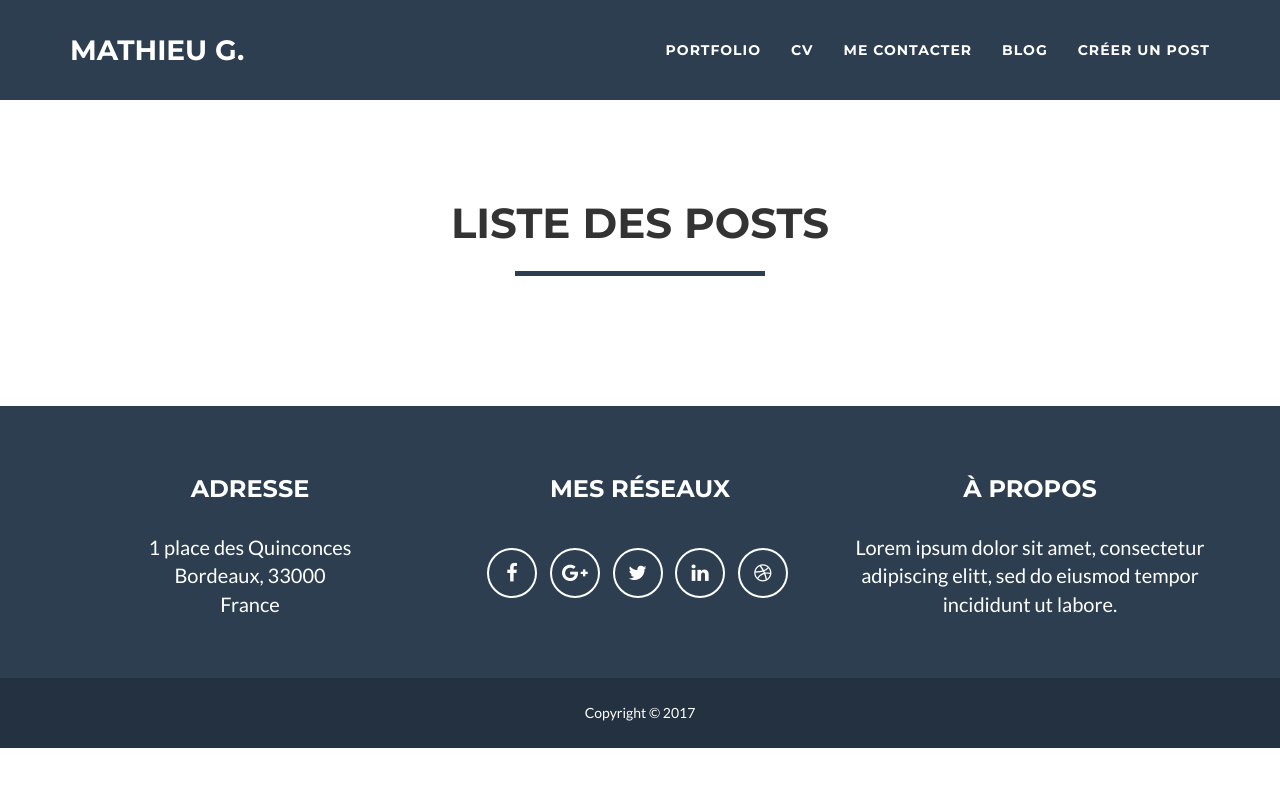
After one commit to Chekaviah/openclassrooms-projet-5, a PHP site: page /blog in a window 1280 px wide. The commit adds this page. Shown: the top 787 px of the page. Run offline with PHP 8.4, Linux system fonts and the light colour scheme; data that the repository does not hold is empty; some libraries are stand-ins or nearby versions.

Commit message:
add blog archive page

```diff
--- a/config/routes.php
+++ b/config/routes.php
@@ -7,6 +7,7 @@ use Blog\Controllers\BlogController;
 $routes = new RouteCollection();
 
 $routes->add('home', new Route('/', array('_controller' => array(new BlogController(), 'home'))));
+$routes->add('blog', new Route('/blog', array('_controller' => array(new BlogController(), 'blog'))));
 $routes->add('view', new Route('/view/{id}', array('_controller' => array(new BlogController(), 'view'))));
 $routes->add('edit', new Route('/edit/{id}', array('_controller' => array(new BlogController(), 'edit'))));
 $routes->add('create', new Route('/create', array('_controller' => array(new BlogController(), 'create'))));
--- a/public/css/front.css
+++ b/public/css/front.css
@@ -604,11 +604,12 @@ fieldset[disabled] .btn-success.active {
 
 
 /**
- *	POST CREATE / EDIT
+ *	CUSTOM
  */
 
 #post-create,
-#post-edit {
+#post-edit,
+#post-list {
 	padding-top: 200px;
 }
 
@@ -624,11 +625,6 @@ fieldset[disabled] .btn-success.active {
 	min-width: 100%;
 }
 
-
-/**
- *	POST VIEW
- */
-
 .post-content {
 	margin: 50px 0;
 }
@@ -639,3 +635,34 @@ fieldset[disabled] .btn-success.active {
 	color: #777;
 	margin: 0;
 }
+
+.post-link {
+	display: inline-block;
+	margin-top: 20px;
+}
+
+.post-link:hover {
+	background-color: #f5f5f5;
+	text-decoration: none;
+}
+
+.post-item {
+	padding: 15px;
+	color: #333;
+}
+
+.post-title h4 {
+	margin-top: 0;
+	padding-bottom: 5px;
+	border-bottom: 2px solid #2C3E50;
+}
+
+.post-publication {
+	font-weight: bold;
+	color: #777;
+}
+
+.post-author {
+	color: #18BC9C;
+	text-decoration: underline;
+}
--- a/src/Controllers/BlogController.php
+++ b/src/Controllers/BlogController.php
@@ -21,6 +21,14 @@ class BlogController extends AbstractController
 	public function home()
 	{
 		return View::render('blog/home.twig', $this->getVars());
+	}
+
+	public function blog()
+	{
+		$posts = $this->PostManager->getAllPosts();
+
+		$this->set('posts', $posts);
+		return View::render('blog/blog.twig', $this->getVars());
 	}
 
 	public function view(Request $request)
--- a/src/Managers/PostManager.php
+++ b/src/Managers/PostManager.php
@@ -13,6 +13,29 @@ class PostManager extends AbstractManager
 	public function __construct()
 	{
 		$this->connector = MysqlConnector::getInstance();
+	}
+
+	public function getAllPosts()
+	{
+		$sql = "SELECT * FROM blog";
+		$stmt = $this->connector->prepare($sql);
+		$stmt->execute();
+
+		$r = [];
+		while($l = $stmt->fetch()) {
+			$post = new Post();
+			$post->setId($l['id']);
+			$post->setTitle($l['title']);
+			$post->setHeader($l['header']);
+			$post->setContent($l['content']);
+			$post->setAuthor($l['author']);
+			$post->setPublication($l['publication']);
+			$post->setLastUpdate($l['last_update']);
+
+			$r[] = $post;
+		}
+
+		return $r;
 	}
 
 	public function getPostById($id)
--- /dev/null
+++ b/views/blog/blog.twig
@@ -0,0 +1,31 @@
+{% extends "layout/front.twig" %}
+
+{% block title %}Liste des posts{% endblock %}
+
+{% block content %}
+    <section id="post-list">
+        <div class="container">
+            <div class="row">
+                <div class="col-lg-12 text-center">
+                    <h2>Liste des posts</h2>
+                    <hr class="star-primary">
+                </div>
+            </div>
+            <div class="row">
+                {% for post in posts %}
+                {% for i in 0..10 %}
+                    <div class="col-lg-3 col-md-4 col-sm-6 col-xs-12">
+                        <a class="post-link" href="/view/{{ post.id }}">
+                            <div class="post-item">
+                                <div class="post-title"><h4>{{ post.title }}</h4></div>
+                                <div class="post-header"><h6>{{ post.header }}</h6></div>
+                                <div class="post-publication">Par <span class="post-author">{{ post.author }}</span> le {{ post.publication|date("d/m/Y") }}</div>
+                            </div>
+                        </a>
+                    </div>
+                {% endfor %}
+                {% endfor %}
+            </div>
+        </div>
+    </section>
+{% endblock %}
--- a/views/layout/front.twig
+++ b/views/layout/front.twig
@@ -41,16 +41,22 @@
 		<div class="collapse navbar-collapse" id="bs-example-navbar-collapse-1">
 			<ul class="nav navbar-nav navbar-right">
 				<li class="hidden">
-					<a href="#page-top"></a>
+					<a href="/"></a>
 				</li>
 				<li class="page-scroll">
 					<a href="/#portfolio">Portfolio</a>
 				</li>
 				<li class="page-scroll">
-					<a href="/#about">About</a>
+					<a href="/#about">CV</a>
 				</li>
 				<li class="page-scroll">
-					<a href="/#contact">Contact</a>
+					<a href="/#contact">Me contacter</a>
+				</li>
+				<li>
+					<a href="/blog">Blog</a>
+				</li>
+				<li>
+					<a href="/create">Créer un post</a>
 				</li>
 			</ul>
 		</div>
```
